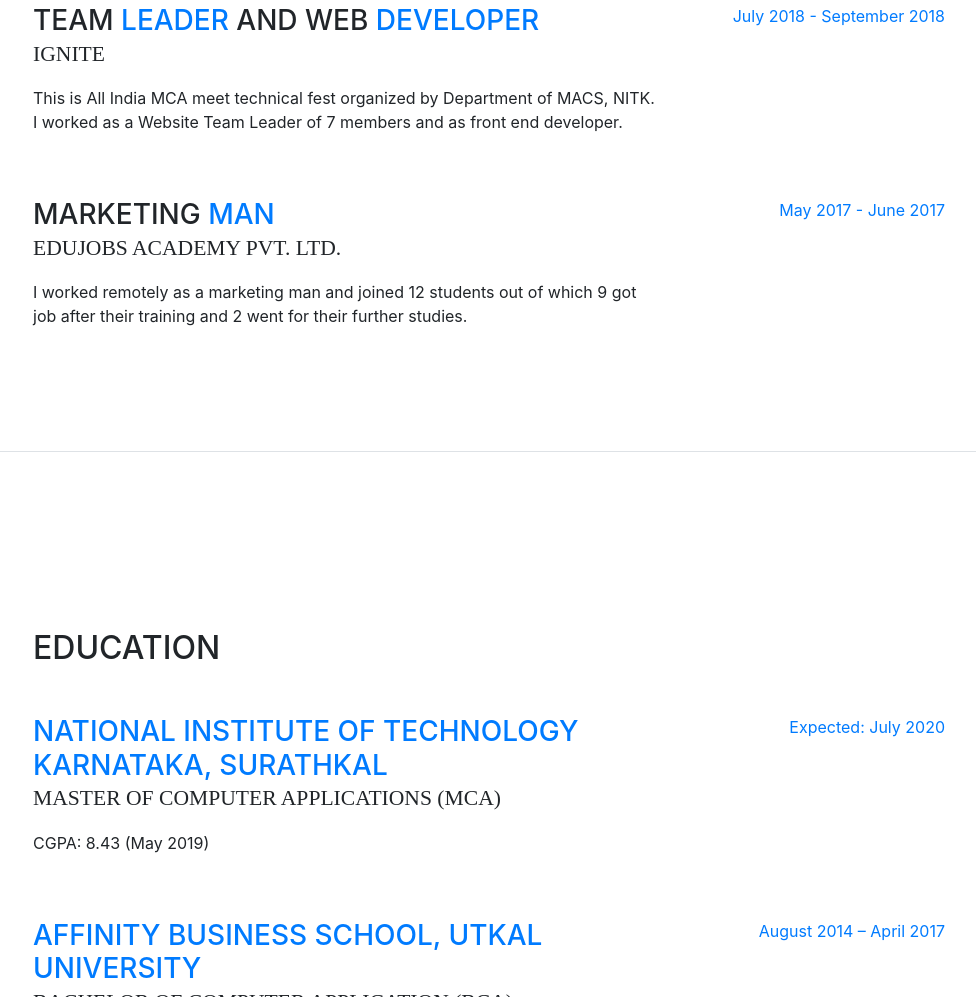
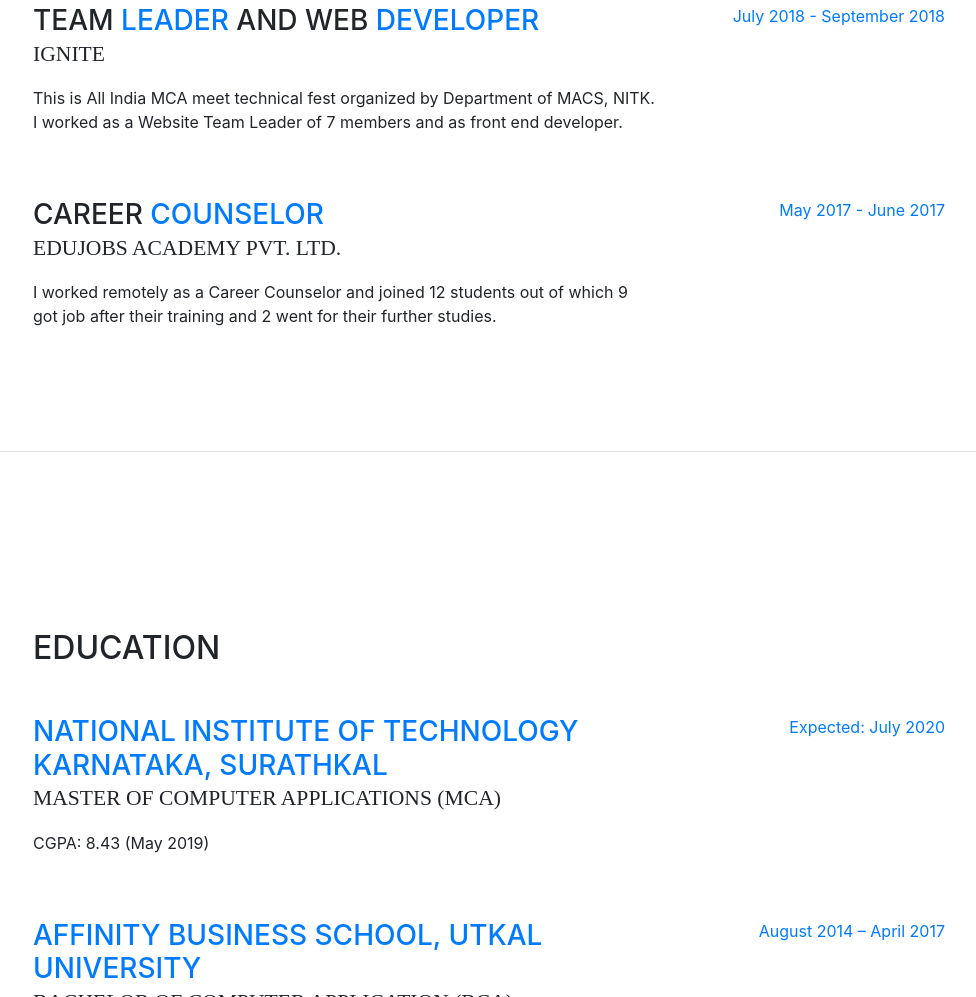
Before and after one commit to khagapati-bagh/khagapati, a website with bundled scripts: page index.html in a window 1280 px wide. Shown: the part 1148-2145 px from the top of the page, without its empty margins (287-1263 px from the left). Built offline with nearby package versions, Linux system fonts and the light colour scheme; a web font is replaced by a local one.

Commit message:
Change the job profile name

```diff
--- a/index.html
+++ b/index.html
@@ -142,9 +142,9 @@
 
         <div class="resume-item d-flex flex-column flex-md-row justify-content-between mb-5">
           <div class="resume-content">
-            <h3 class="mb-0">Marketing <span class="text-primary">Man</span></h3>
+            <h3 class="mb-0">Career <span class="text-primary">Counselor</span></h3>
             <div class="subheading mb-3">Edujobs Academy Pvt. Ltd.</div>
-            <p>I worked remotely as a marketing man and joined 12 students out of which 9 got job after their training and 2 went for their further studies. </p>
+            <p>I worked remotely as a Career Counselor and joined 12 students out of which 9 got job after their training and 2 went for their further studies. </p>
           </div>
           <div class="resume-date text-md-right">
             <span class="text-primary">May 2017 - June 2017</span>
```
